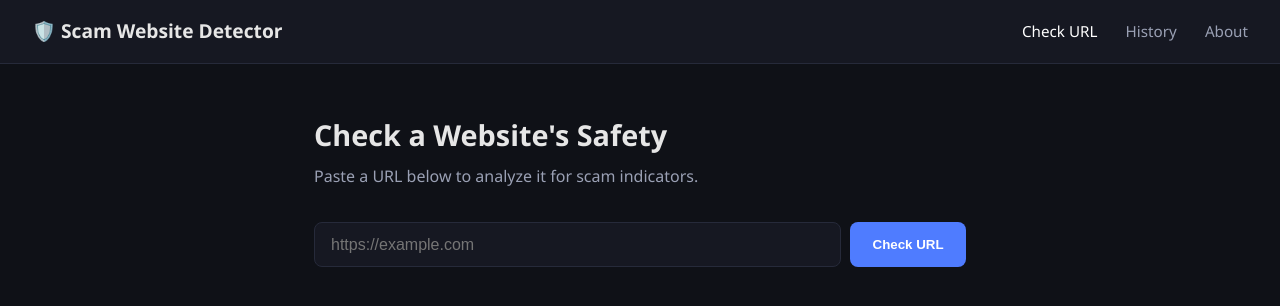
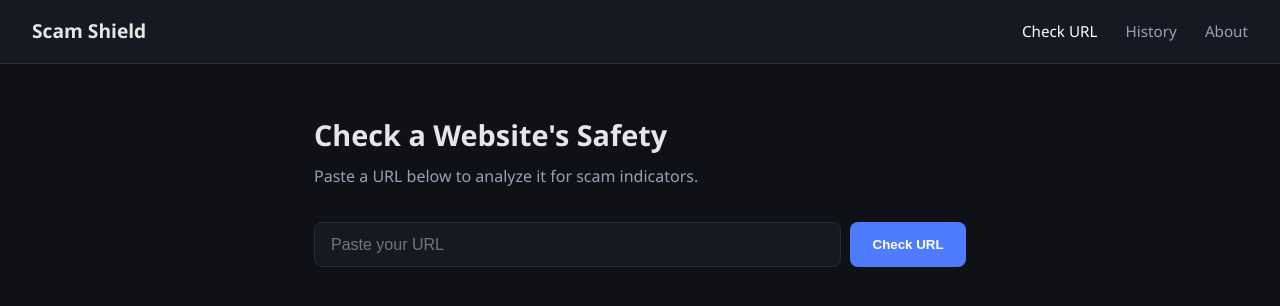
Before and after one commit to josheworks/ai-powered-scam-website-detector, a plain HTML site: page front-end/index.html in a window 1280 px wide. Drawn offline with Linux system fonts and the light colour scheme.

Commit message:
fix: naming issuue fixed

```diff
--- a/front-end/index.html
+++ b/front-end/index.html
@@ -2,12 +2,12 @@
 <html lang="en">
 <head>
 <meta charset="UTF-8">
-<title>Scam Website Detector - Check URL</title>
+<title>Scam Shield - Check URL</title>
 <link rel="stylesheet" href="css/style.css">
 </head>
 <body>
   <nav class="navbar">
-    <div class="logo">🛡️ Scam Website Detector</div>
+    <div class="logo">Scam Shield</div>
     <div class="nav-links">
       <a href="index.html" class="active">Check URL</a>
       <a href="history.html">History</a>
@@ -20,7 +20,7 @@
     <p class="subtitle">Paste a URL below to analyze it for scam indicators.</p>
 
     <form id="checkForm" class="check-form">
-      <input type="text" id="urlInput" placeholder="https://example.com" required>
+      <input type="text" id="urlInput" placeholder="Paste your URL" required>
       <button type="submit" id="checkBtn">Check URL</button>
     </form>
 
```
Also changed, not shown: front-end/about.html (+3 -3 lines), front-end/history.html (+1 -1 lines).
